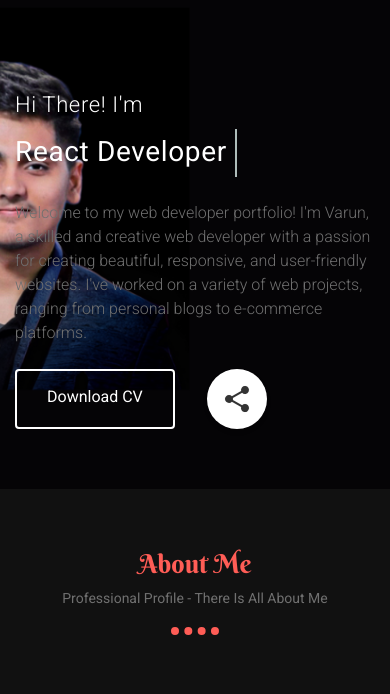
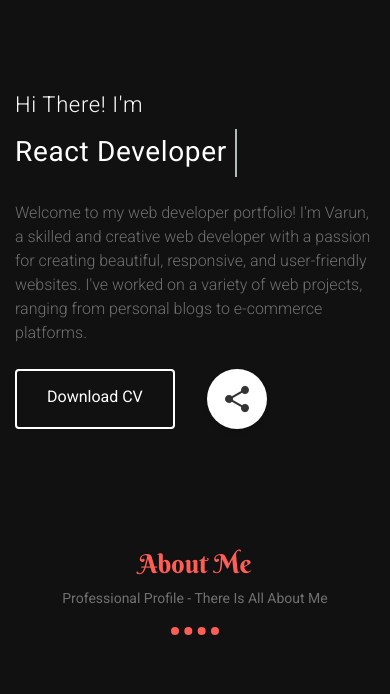
Before and after one commit to Varunsingh0810/Personal-Portfolio, a plain HTML site: page index.html in a window 390 px wide. Shown: the part 77-771 px from the top of the page. Drawn offline with nearby package versions, Linux system fonts and the light colour scheme; a script that the page names is missing.

Commit message:
Update custom.css

```diff
--- a/css/custom.css
+++ b/css/custom.css
@@ -1655,7 +1655,7 @@ header .navbar.sticky-header{
 	}
 
 	.banner{
-		background-position: top right;
+		background: none;
 	}
 
 	.section-title{
```
